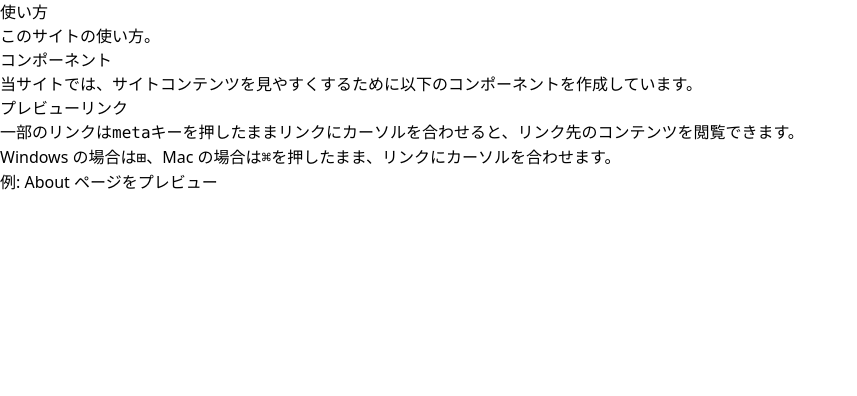
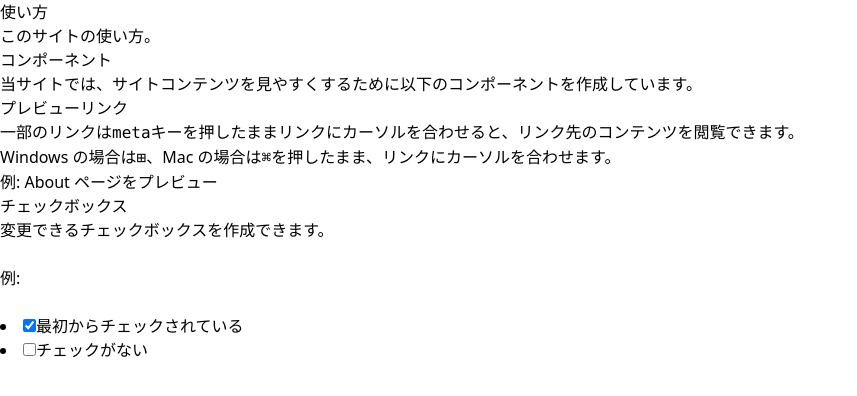
Before and after one commit to HoshimuraYuto/sikou.blog, a Next.js app: page /wiki/how-to-use in a window 1280 px wide. Shown: the top 396 px of the page, without its empty margins (0-857 px from the left). Built offline with nearby package versions, Linux system fonts and the light colour scheme.

Commit message:
✨ Add checkbox component

```diff
--- /dev/null
+++ b/components/Checkbox.tsx
@@ -0,0 +1,25 @@
+import { useState } from "react";
+
+type CheckboxProps = {
+  checked: boolean;
+  children: React.ReactNode;
+};
+
+const Checkbox = ({ checked = false, children }: CheckboxProps) => {
+  const [isChecked, setIsChecked] = useState(checked);
+
+  return (
+    <li>
+      <input
+        type="checkbox"
+        checked={isChecked}
+        onChange={() => {
+          setIsChecked(!isChecked);
+        }}
+      />
+      <label>{children}</label>
+    </li>
+  );
+};
+
+export default Checkbox;
--- a/components/index.ts
+++ b/components/index.ts
@@ -1,3 +1,4 @@
+import Checkbox from "./Checkbox";
 import PreviewLink from "./PreviewLink";
 
-export default PreviewLink;
+export { Checkbox, PreviewLink };
--- a/pages/wiki/how-to-use.mdx
+++ b/pages/wiki/how-to-use.mdx
@@ -12,6 +12,20 @@
 
 Windows の場合は`⊞`、Mac の場合は`⌘`を押したまま、リンクにカーソルを合わせます。
 
-import PreviewLink from "@/components";
+import { PreviewLink, Checkbox } from "@/components";
 
 例: <PreviewLink href="/about">About ページ</PreviewLink>をプレビュー
+
+### チェックボックス
+
+変更できるチェックボックスを作成できます。
+
+<br />
+
+例:
+
+<br />
+
+<Checkbox checked={true}>最初からチェックされている</Checkbox>
+
+<Checkbox>チェックがない</Checkbox>
```
